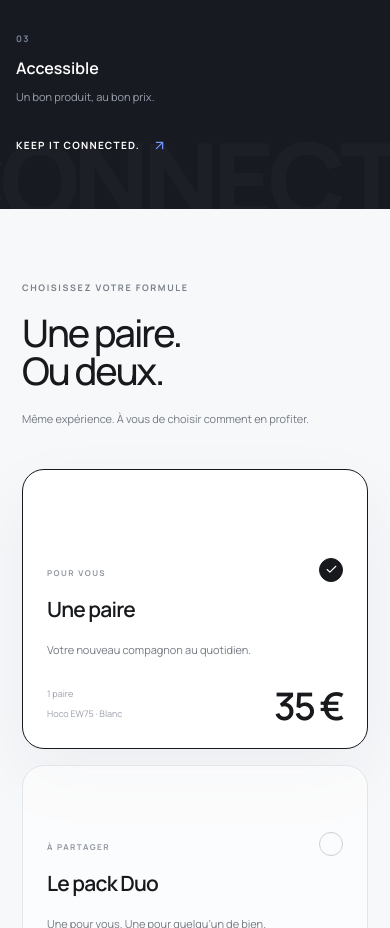
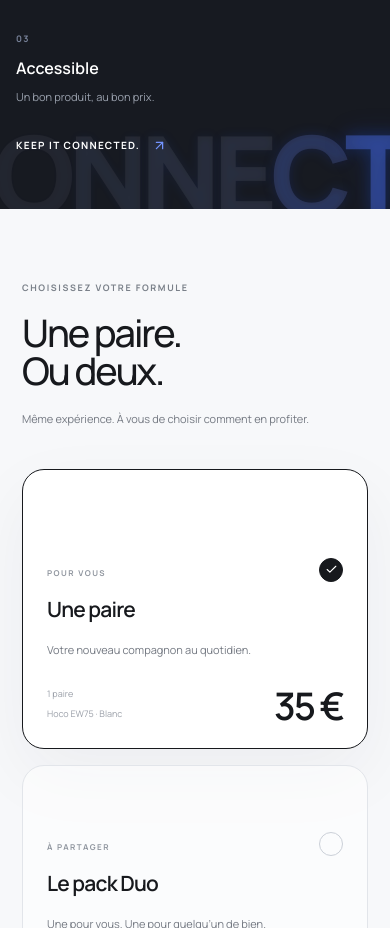
Before and after one commit to said-oumakhlouf/connecta, a Next.js app: page / in a window 390 px wide. Shown: the part 4406-5334 px from the top of the page. Built offline with nearby package versions, Linux system fonts and the light colour scheme.

Commit message:
Strengthen CONNECTA pulse on mobile

```diff
--- a/components/home/BrandSection.module.css
+++ b/components/home/BrandSection.module.css
@@ -1,51 +1,52 @@
 .brandWord {
   position: absolute;
   left: 50%;
-  bottom: -12px;
+  bottom: -8px;
   display: flex;
   transform: translateX(-50%);
   white-space: nowrap;
   pointer-events: none;
-  font-size: clamp(84px, 27vw, 300px);
+  font-size: clamp(86px, 28vw, 300px);
   font-weight: 900;
   line-height: 0.8;
   letter-spacing: -0.065em;
 }
 
 .brandWord span {
-  color: rgb(255 255 255 / 0.025);
-  animation: connectionPulse 7s ease-in-out infinite;
-  animation-delay: calc(var(--letter-index) * 110ms);
+  color: rgb(255 255 255 / 0.04);
+  animation: connectionPulse 5.5s ease-in-out infinite;
+  animation-delay: calc(var(--letter-index) * 95ms);
 }
 
 @keyframes connectionPulse {
   0%,
-  4% {
-    color: rgb(255 255 255 / 0.025);
+  3% {
+    color: rgb(255 255 255 / 0.04);
     text-shadow: none;
     transform: translateY(0);
   }
 
-  8% {
-    color: rgb(255 255 255 / 0.07);
+  7% {
+    color: rgb(255 255 255 / 0.1);
   }
 
-  12% {
-    color: rgb(70 110 255 / 0.22);
+  11% {
+    color: rgb(73 112 255 / 0.5);
     text-shadow:
-      0 0 25px rgb(35 91 250 / 0.1),
-      0 0 60px rgb(35 91 250 / 0.06);
+      0 0 18px rgb(35 91 250 / 0.3),
+      0 0 42px rgb(35 91 250 / 0.18);
     transform: translateY(-2px);
   }
 
-  18% {
-    color: rgb(255 255 255 / 0.045);
+  17% {
+    color: rgb(255 255 255 / 0.075);
+    text-shadow: 0 0 12px rgb(35 91 250 / 0.08);
     transform: translateY(0);
   }
 
   25%,
   100% {
-    color: rgb(255 255 255 / 0.025);
+    color: rgb(255 255 255 / 0.04);
     text-shadow: none;
     transform: translateY(0);
   }
@@ -56,6 +57,10 @@
     bottom: -40px;
     font-size: clamp(120px, 18vw, 300px);
   }
+
+  .brandWord span {
+    color: rgb(255 255 255 / 0.03);
+  }
 }
 
 @media (prefers-reduced-motion: reduce) {
```
